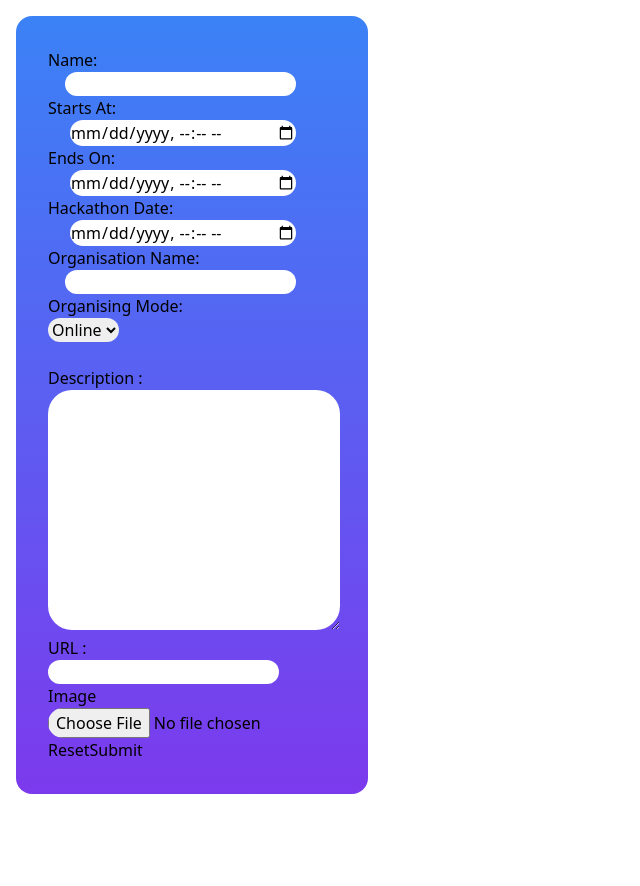
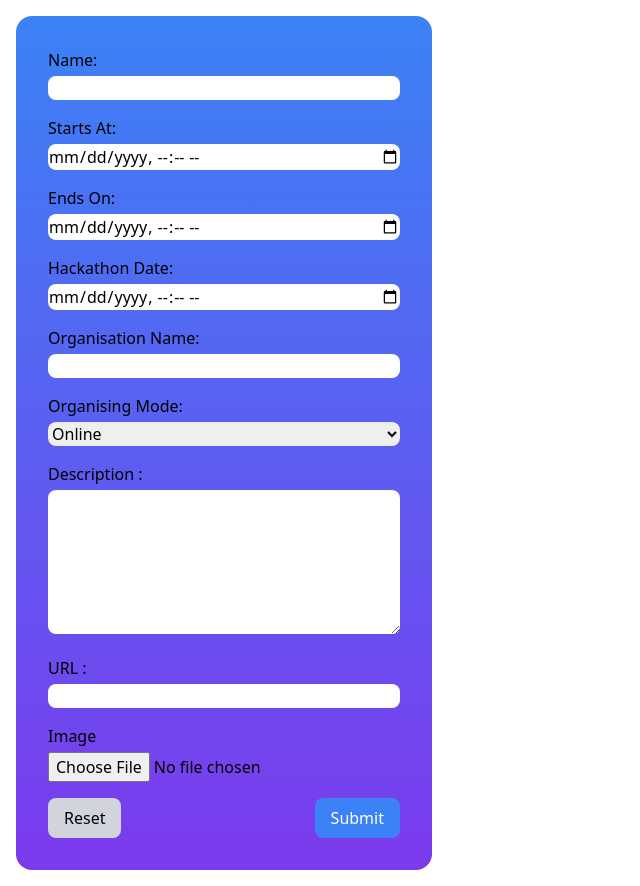
Before and after one commit to Pavikkaran-p/ECE_page, a React (Create React App) app in the folder project/frontend/: page /hackathonmodifier in a window 1280 px wide. Shown: the whole page, without its empty margins (0-640 px from the left). Before the commit the page ends 810 px from the top, so only its background shows below. Built offline with nearby package versions, Linux system fonts and the light colour scheme.

Commit message:
AddHackathonPage_UI

```diff
--- a/project/frontend/src/Components/AddHackathonForm.jsx
+++ b/project/frontend/src/Components/AddHackathonForm.jsx
@@ -57,56 +57,58 @@ function AddHackathonForm() {
     <div>
         <ToastContainer/>
         <form onSubmit={handleSubmit}>
-            <div className=' m-4 p-8 bg-gradient-to-b from-blue-500 to-violet-600 rounded-2xl'>
-            <div className='inline'>
-                <label>Name:</label>
-                <input className='rounded-3xl float-right mr-10' type="text" name='name' onChange={handleFormChange} required/>
+        <div class="m-4 p-8 bg-gradient-to-b from-blue-500 to-violet-600 rounded-2xl">
+    <div class="mb-4">
+        <label class="block">Name:</label>
+        <input class="rounded-lg w-full mt-1" type="text" name="name" onChange={handleFormChange} required />
     </div>
-            <div className=' mt-3'>
-                <label className='inline'>Starts At:</label>
-                <input className='rounded-3xl float-right mr-10' type="datetime-local" name='register_start_date' onChange={handleFormChange} required/>
+    <div class="mb-4">
+        <label class="block">Starts At:</label>
+        <input class="rounded-lg w-full mt-1" type="datetime-local" name="register_start_date" onChange={handleFormChange} required />
     </div>
-            <div className=' mt-3'>
-                <label className='inline'>Ends On:</label>
-                <input className='rounded-3xl float-right mr-10' type="datetime-local" name='register_end_date' onChange={handleFormChange} required/>
+    <div class="mb-4">
+        <label class="block">Ends On:</label>
+        <input class="rounded-lg w-full mt-1" type="datetime-local" name="register_end_date" onChange={handleFormChange} required />
     </div>
-            <div className=' mt-3'>
-                <label className='inline'>Hackathon Date:</label>
-                <input className='rounded-3xl float-right mr-10' type="datetime-local" name='hackathon_date' onChange={handleFormChange} required/>
+    <div class="mb-4">
+        <label class="block">Hackathon Date:</label>
+        <input class="rounded-lg w-full mt-1" type="datetime-local" name="hackathon_date" onChange={handleFormChange} required />
     </div>
-            <div className=' mt-3'>
-                <label className='inline'>Organisation Name:</label>
-                <input className='rounded-3xl float-right mr-10' type="text" name='organising_name' onChange={handleFormChange} required/>
+    <div class="mb-4">
+        <label class="block">Organisation Name:</label>
+        <input class="rounded-lg w-full mt-1" type="text" name="organising_name" onChange={handleFormChange} required />
     </div>
-            <div>
-                <label>Organising Mode:</label> <br />
-                <select className='rounded-3xl' defaultValue="online" name='organising_mode' onChange={handleFormChange} required>
+    <div class="mb-4">
+        <label class="block">Organising Mode:</label>
+        <select class="rounded-lg w-full mt-1" defaultValue="online" name="organising_mode" onChange={handleFormChange} required>
             <option value="online">Online</option>
             <option value="offline">Offline</option>
         </select>
     </div>
-            {formdata.organising_mode === "offline" &&
-            <div>
-                <label>Location</label> <br />
-                <input className='rounded-3xl float-right mr-10' type="text" name='location' onChange={handleFormChange} required/>
+    {formdata.organising_mode === "offline" && (
+        <div class="mb-4">
+            <label class="block">Location</label>
+            <input class="rounded-lg w-full mt-1" type="text" name="location" onChange={handleFormChange} required />
         </div>
-            }
-            <br />
-            <div className=''>
-                <label>Description :</label> <br />
-                <textarea className='rounded-3xl' cols="30" rows="10" name='description' onChange={handleFormChange} required></textarea>
+    )}
+    <div class="mb-4">
+        <label class="block">Description :</label>
+        <textarea class="rounded-lg w-full mt-1" cols="30" rows="6" name="description" onChange={handleFormChange} required></textarea>
     </div>
-            <div>
-                <label>URL :</label> <br />
-                <input className='rounded-3xl' type="url" name='url' onChange={handleFormChange} required/>
+    <div class="mb-4">
+        <label class="block">URL :</label>
+        <input class="rounded-lg w-full mt-1" type="url" name="url" onChange={handleFormChange} required />
     </div>
-            <div>
-                <label>Image</label> <br />
-                <input className='rounded-3xl' type="file" name='image' onChange={handlefileChange} required/>
+    <div class="mb-4">
+        <label class="block">Image</label>
+        <input class="w-full mt-1" type="file" name="image" onChange={handlefileChange} required />
     </div>
-            <input type="reset" />
-            <input className='rounded-3xl' type="submit" />
+    <div class="flex justify-between">
+        <input class="rounded-lg bg-gray-300 hover:bg-gray-400 px-4 py-2" type="reset" value="Reset" />
+        <input class="rounded-lg bg-blue-500 hover:bg-blue-600 text-white px-4 py-2" type="submit" value="Submit" />
     </div>
+</div>
+
         </form>
     </div>
   )
--- a/project/frontend/src/Pages/HackathonModifier.jsx
+++ b/project/frontend/src/Pages/HackathonModifier.jsx
@@ -4,10 +4,10 @@ import AddHackathonForm from '../Components/AddHackathonForm'
 function HackathonModifier() {
   return (
     <div className=' '>
-        <div className='w-[30%] '>
+        <div className='w-[35%] '>
         <AddHackathonForm/>
         </div>
-        <div className='w-[70%]'></div>
+        <div className='w-[65%]'></div>
     </div>
   )
 }
```
Lines whose indentation alone changed are shown as unchanged.
